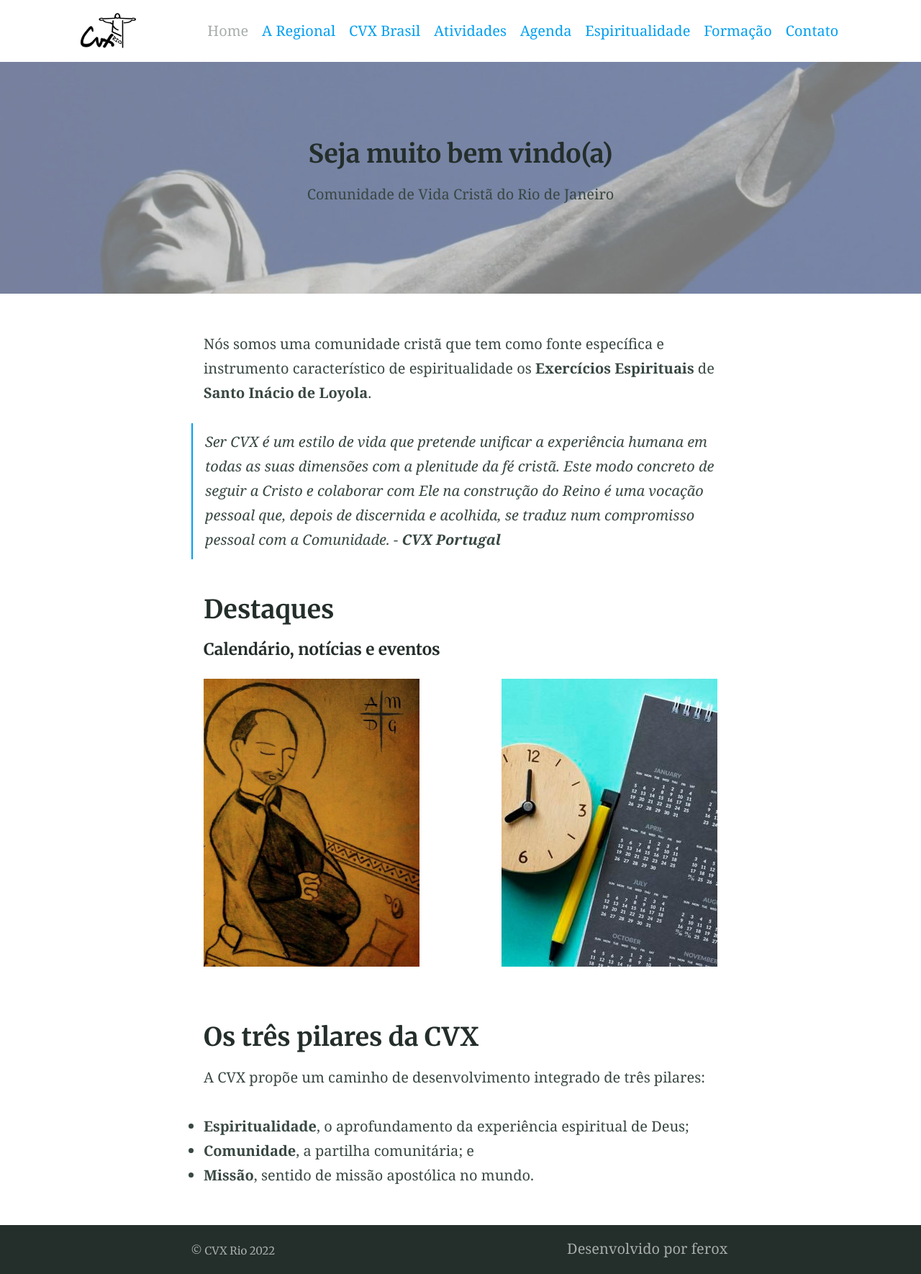
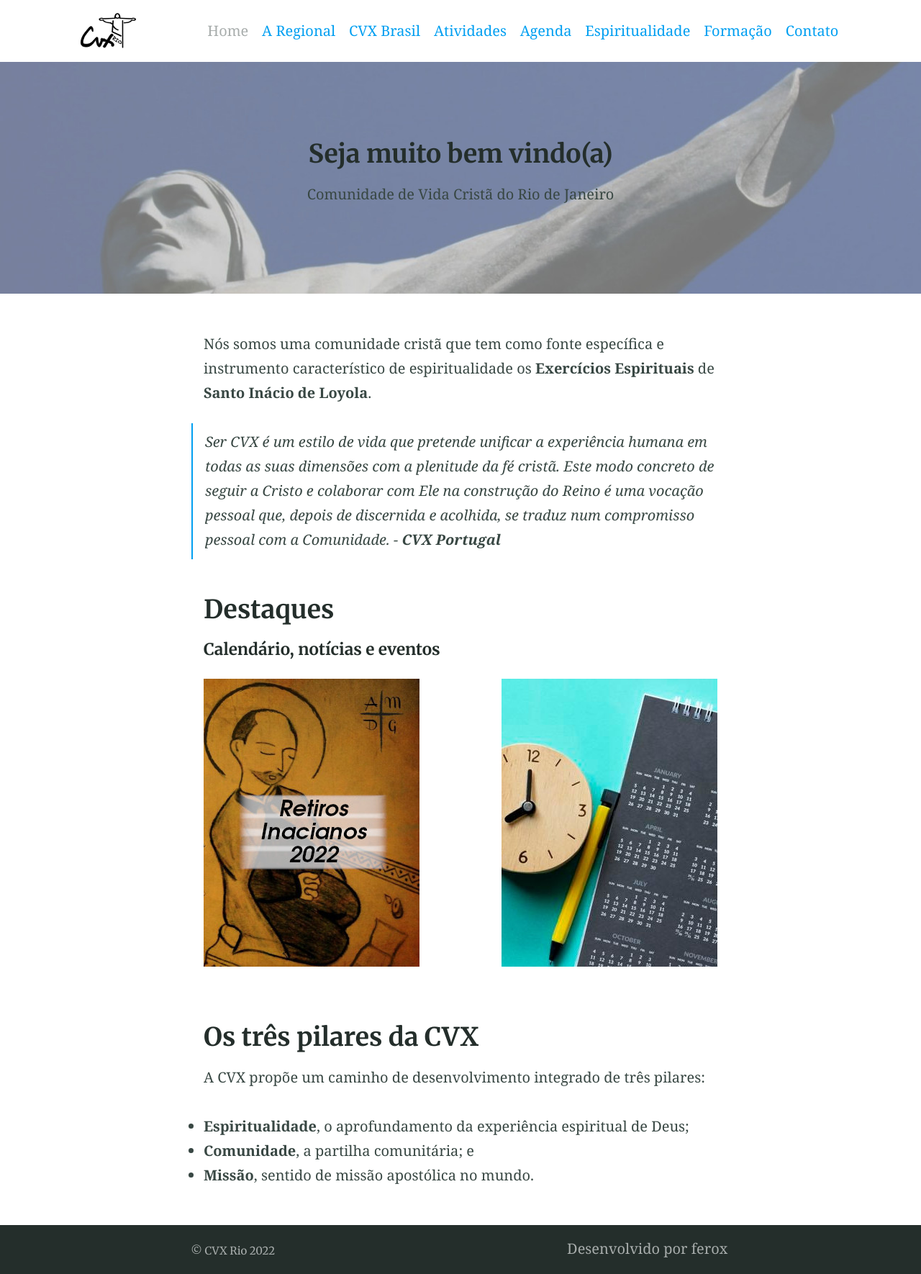
Before and after one commit to cvxrio/cvxrio.github.io, a Jekyll site: the page built from index.md, in a window 1280 px wide. Shown: the whole page at 72% size. Built offline with Jekyll 4.4.1, drawn with Linux system fonts in a browser that asks for light colours.

Commit message:
Atualizando a page principal com um link para os retiros inacianos de 2022

```diff
--- a/index.md
+++ b/index.md
@@ -16,7 +16,7 @@
 
 {% include figure.html href="/calendario-atividades" image="/assets/images/calendar.jpg" position="right" width="300" height="800" %}
 
-{% include figure.html href="/" image="/assets/images/oracao-santo-inacio.jpeg" position="left" width="300" height="800" %}
+{% include figure.html href="https://cvx.org.br/retirosinacianos2022/" image="/assets/images/oracao-santo-inacio.jpeg" position="left" width="300" height="800" %}
 
 {% include figure.html %}
 
```
Also changed, not shown: assets/images/oracao-santo-inacio.jpeg.
